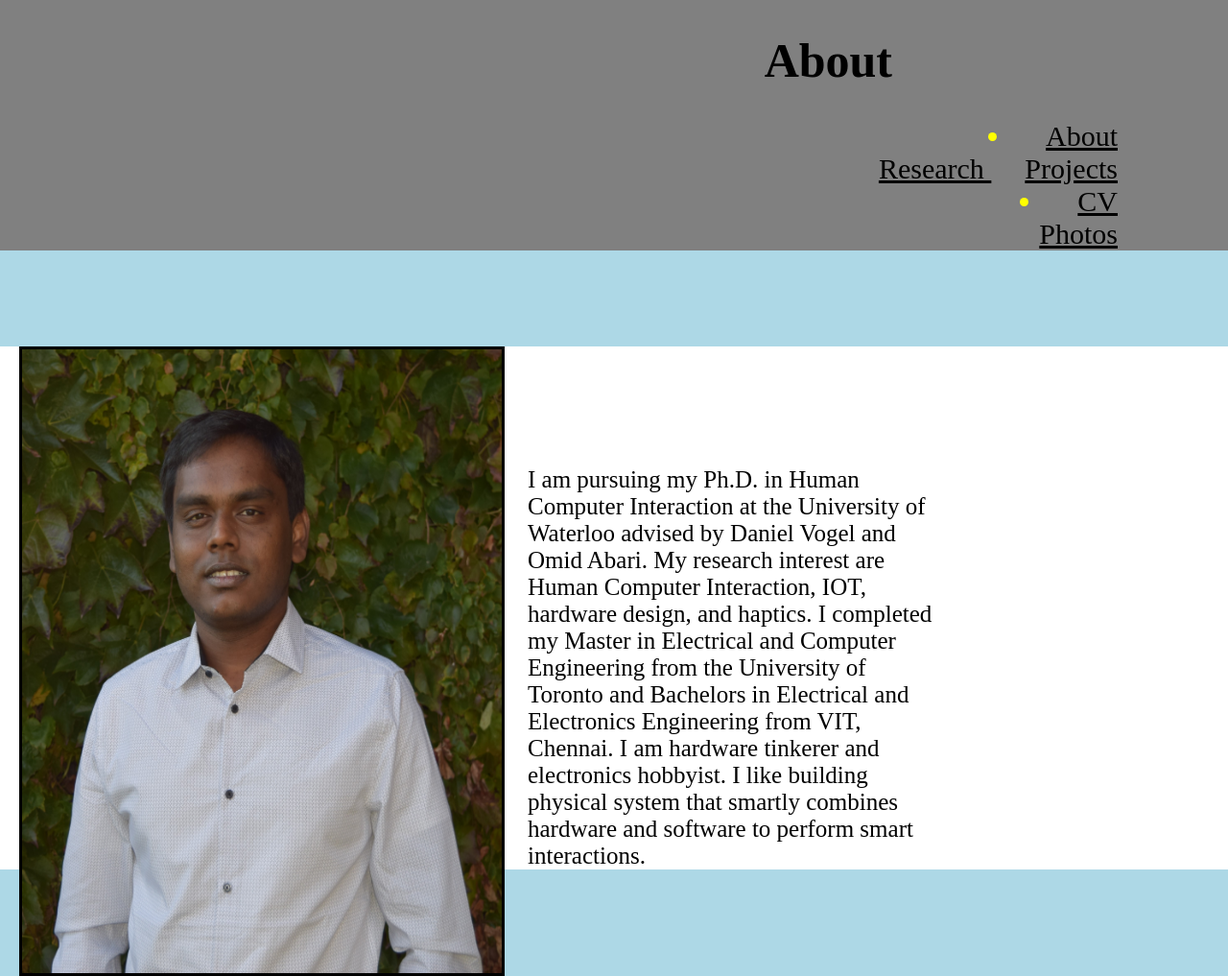
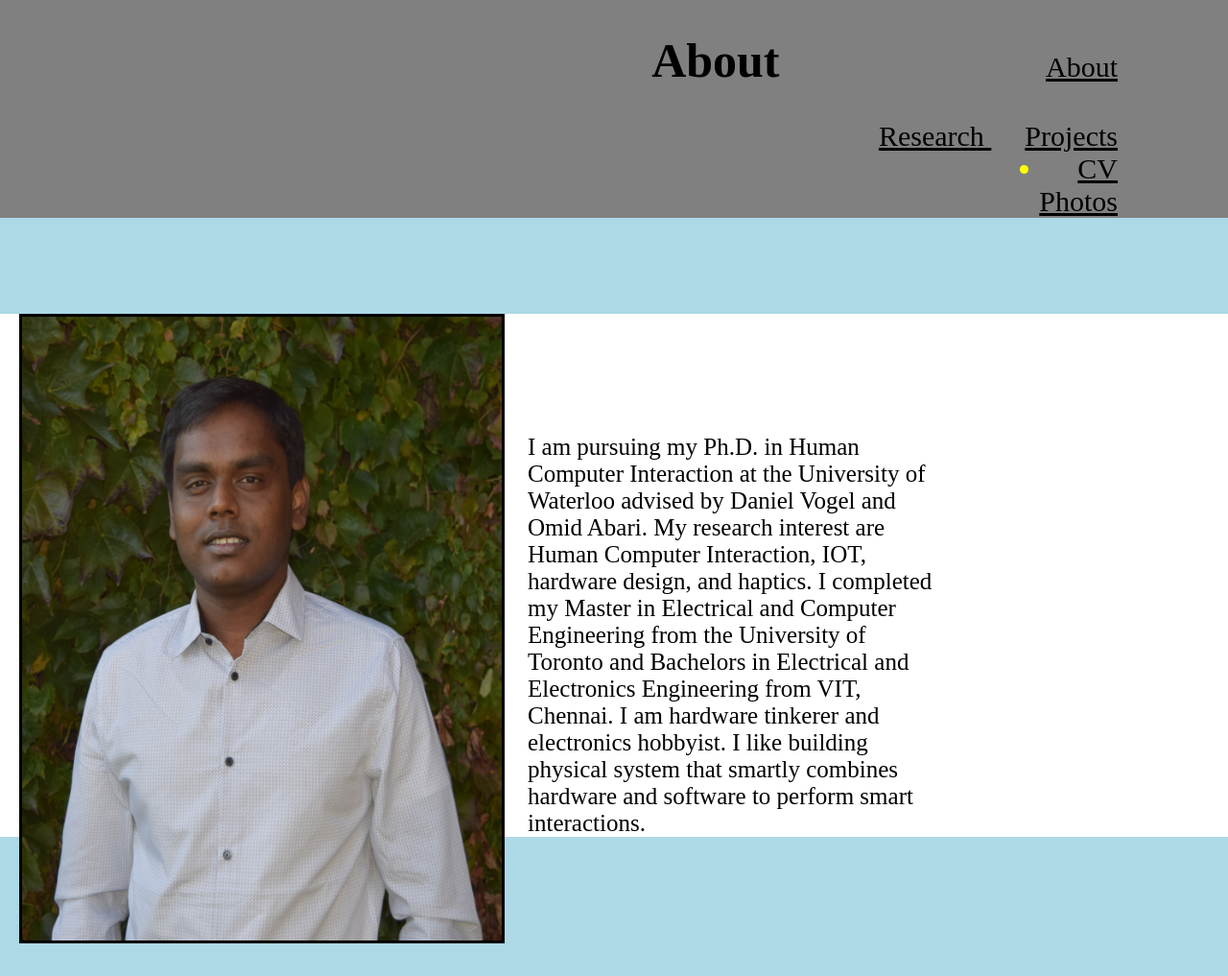
Before and after one commit to antonyalbertraj1994/website_antony, a Jekyll site: the page index.html, which Jekyll copies as it is, in a window 1280 px wide. Shown: the whole page at 96% size. Built offline with Jekyll 4.4.1, drawn with Linux system fonts in a browser that asks for light colours; after the commit the page ends 983 px from its top, so only the background shows below that.

```diff
--- a/index.html
+++ b/index.html
@@ -69,7 +69,7 @@ margin-right:15px;
 <div class="header1">
 <h1> About</h1>
 
-<li><a href="default.html"> About</a></li>
+<a href="default.html"> About</a>
 <a href="sample.html"> Research       </a>
 <a href="">Projects        </a>
 <li><a href="resume.html">CV </a></li>
```
